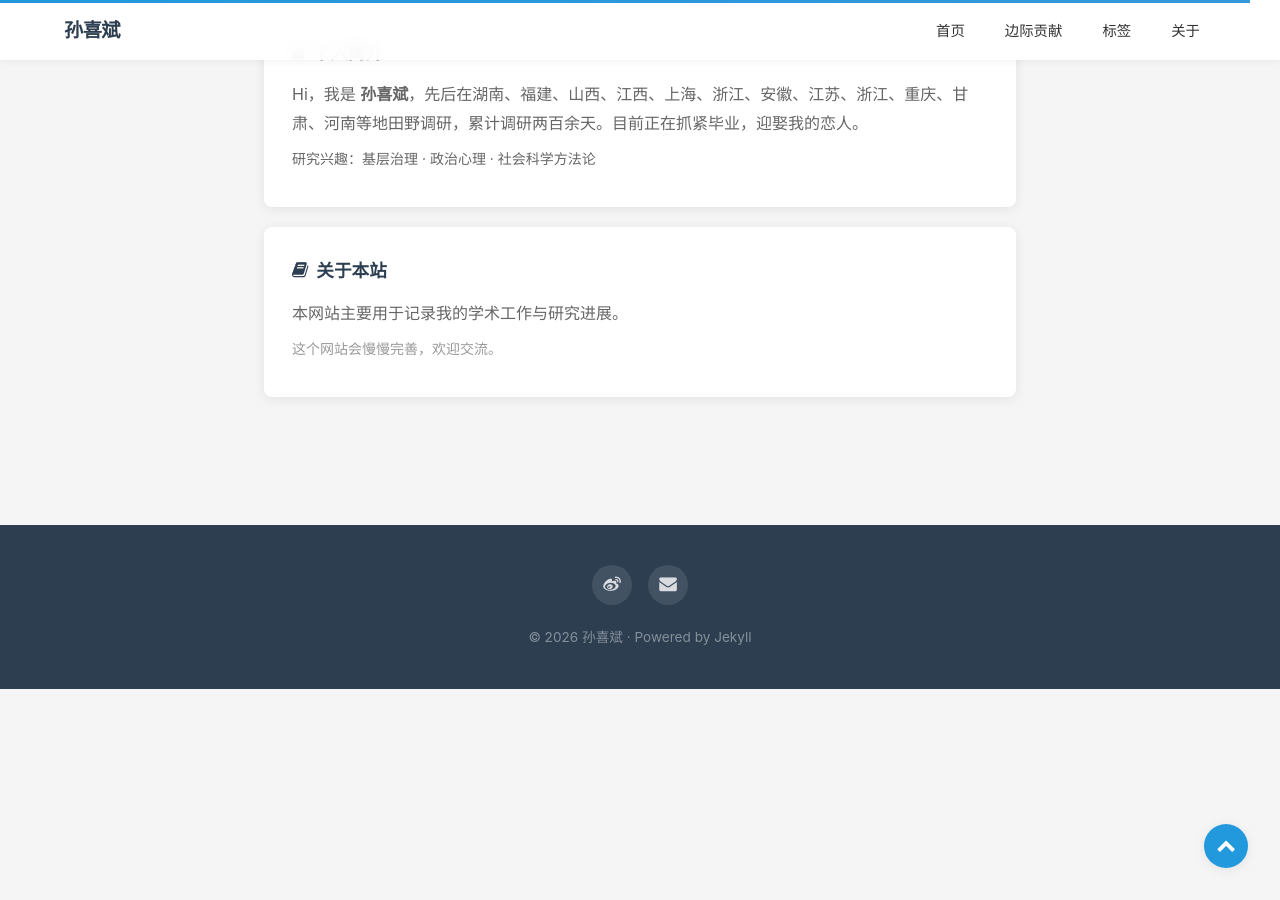
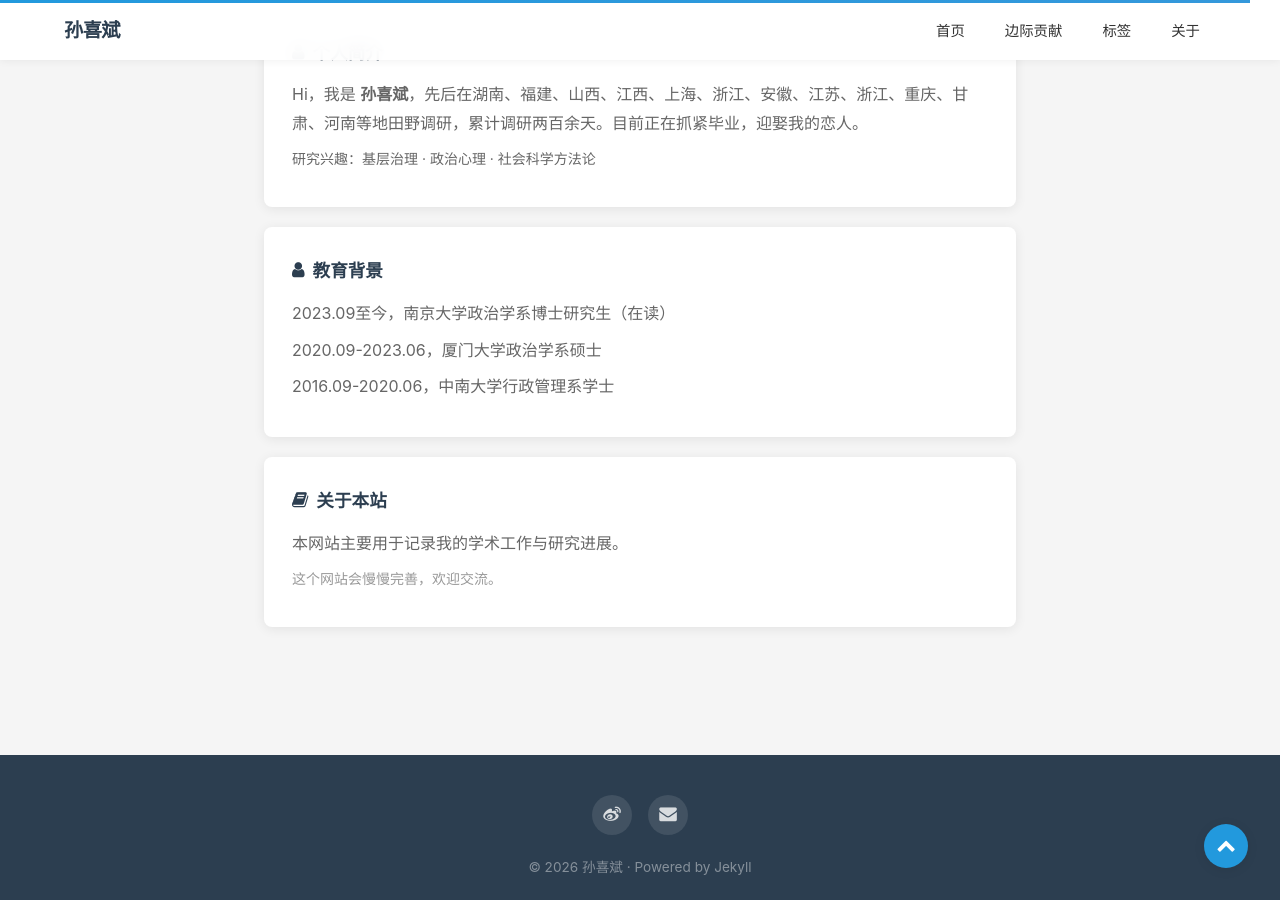
Before and after one commit to xibinsun/xibinsun.github.io, a Jekyll site: the page built from about.html, in a window 1280 px wide and 900 px high, scrolled down 798 px. Built offline with Jekyll 4.4.1, drawn with Linux system fonts in a browser that asks for light colours; nearby versions of some CDN libraries.

Commit message:
Update about.html

```diff
--- a/about.html
+++ b/about.html
@@ -23,11 +23,21 @@ hide-header-text: true
         </div>
     </div>
 
+
+
     <!-- Info Cards -->
     <div class="info-card">
         <h3><i class="fa fa-user"></i> 个人简介</h3>
         <p>Hi，我是 <strong>孙喜斌</strong>，先后在湖南、福建、山西、江西、上海、浙江、安徽、江苏、浙江、重庆、甘肃、河南等地田野调研，累计调研两百余天。目前正在抓紧毕业，迎娶我的恋人。</p>
         <p style="color: var(--text-light);font-size: 14px;">研究兴趣：基层治理 · 政治心理 · 社会科学方法论</p>
+    </div>
+
+   <!-- 教育背景 -->
+    <div class="info-card">
+        <h3><i class="fa fa-user"></i> 教育背景</h3>
+        <p>2023.09至今，南京大学政治学系博士研究生（在读）</p>
+        <p>2020.09-2023.06，厦门大学政治学系硕士</p>
+        <p>2016.09-2020.06，中南大学行政管理系学士</p>
     </div>
 
     <div class="info-card">
```
